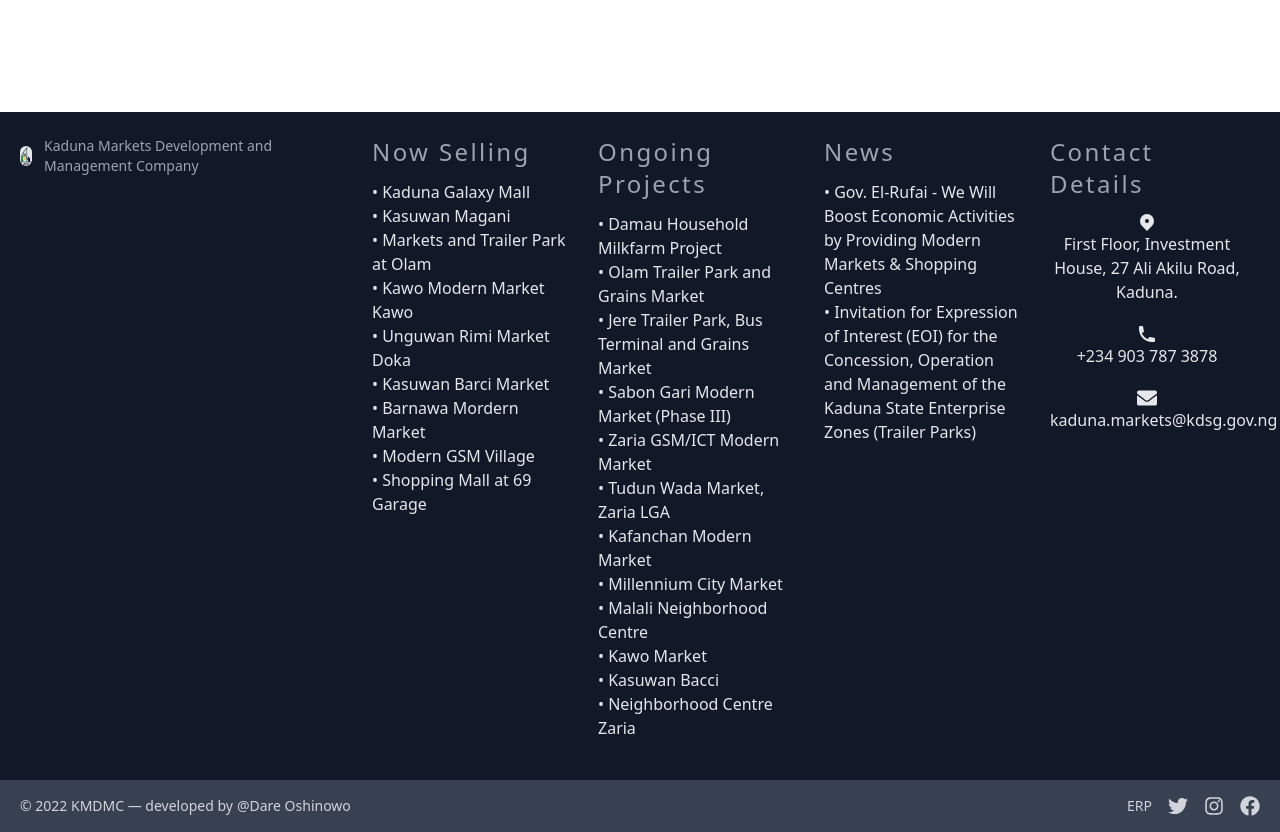
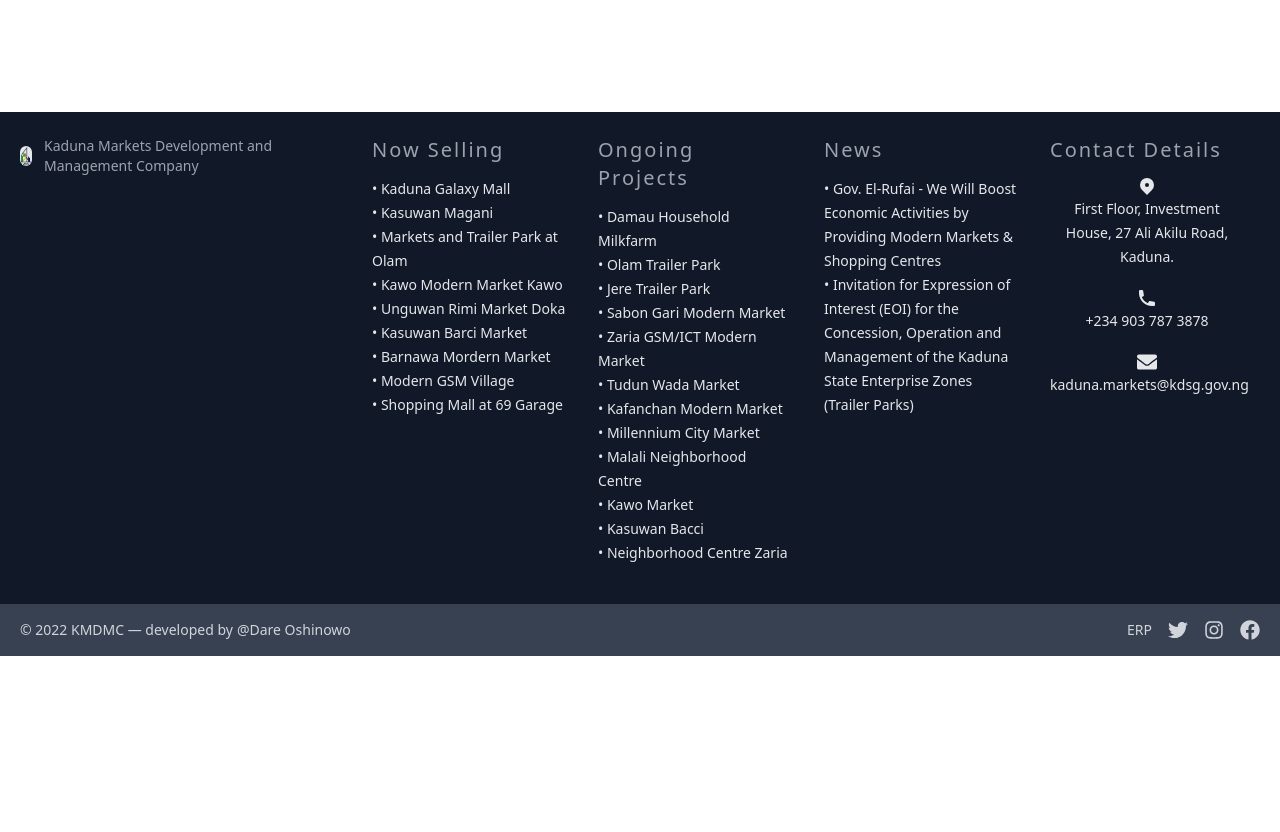
Before and after one commit to general-Dee/kmdmc, a Next.js app: page /news in a window 1280 px wide. Shown: the part 1240-2072 px from the top of the page. After the commit the page ends 1896 px from the top, so only its background shows below. Built offline with nearby package versions, Linux system fonts and the light colour scheme.

Commit message:
endtime17

```diff
--- a/components/Footer.tsx
+++ b/components/Footer.tsx
@@ -30,47 +30,47 @@
                     </li> */}
                     <li>
                         {/* <Link href={"/galaxymall"}> */}
-                            <a className="text-gray-200">&bull;  Kaduna Galaxy Mall</a>
+                            <a className="footer_body">&bull;  Kaduna Galaxy Mall</a>
                         {/* </Link> */}
                     </li>
                     <li>
                         {/* <Link href={"/kasuwanmagani"}> */}
-                            <a className="text-gray-200">&bull;  Kasuwan Magani</a>
+                            <a className="footer_body">&bull;  Kasuwan Magani</a>
                         {/* </Link> */}
                     </li>
                     <li>
                         {/* <Link href={"/olarm"}> */}
-                            <a className="text-gray-200">&bull;  Markets and Trailer Park at Olam</a>
+                            <a className="footer_body">&bull;  Markets and Trailer Park at Olam</a>
                         {/* </Link> */}
                     </li>
                     <li>
                         {/* <Link href={"/olarm"}> */}
-                            <a className="text-gray-200">&bull;  Kawo Modern Market Kawo</a>
+                            <a className="footer_body">&bull;  Kawo Modern Market Kawo</a>
                         {/* </Link> */}
                     </li>
                     <li>
                         {/* <Link href={"/ungwanrimi"}> */}
-                            <a className="text-gray-200">&bull;  Unguwan Rimi Market Doka</a>
+                            <a className="footer_body">&bull;  Unguwan Rimi Market Doka</a>
                         {/* </Link> */}
                     </li>
                     <li>
                         {/* <Link href={"/olarm"}> */}
-                            <a className="text-gray-200">&bull;  Kasuwan Barci Market</a>
+                            <a className="footer_body">&bull;  Kasuwan Barci Market</a>
                         {/* </Link> */}
                     </li>
                     <li>
                         {/* <Link href={"/olarm"}> */}
-                            <a className="text-gray-200">&bull;   Barnawa Mordern Market</a>
+                            <a className="footer_body">&bull;   Barnawa Mordern Market</a>
                         {/* </Link> */}
                     </li>
                     <li>
                         {/* <Link href={"/olarm"}> */}
-                            <a className="text-gray-200">&bull;   Modern GSM Village</a>
+                            <a className="footer_body">&bull;   Modern GSM Village</a>
                         {/* </Link> */}
                     </li>
                     <li>
                         {/* <Link href={"/olarm"}> */}
-                            <a className="text-gray-200">&bull;   Shopping Mall at 69 Garage</a>
+                            <a className="footer_body">&bull;   Shopping Mall at 69 Garage</a>
                         {/* </Link> */}
                     </li>
                     </nav>
@@ -79,41 +79,41 @@
                     <h2 className="footer_heading">Ongoing Projects</h2>
                     <nav className="list-none mb-10">
                     <li>
-                        <a className="text-gray-200 ">&bull;  Damau Household Milkfarm Project </a>
+                        <a className="footer_body">&bull;  Damau Household Milkfarm</a>
                     </li>
                     <li>
-                        <a className="text-gray-200 ">&bull;  Olam Trailer Park and Grains Market</a>
+                        <a className="footer_body">&bull;  Olam Trailer Park </a>
                     </li>
                     <li>
-                        <a className="text-gray-200 ">&bull;  Jere Trailer Park, Bus Terminal and Grains Market</a>
+                        <a className="footer_body">&bull;  Jere Trailer Park</a>
                     </li>
                     <li>
-                        <a className="text-gray-200 ">&bull;   Sabon Gari Modern Market (Phase III)</a>
+                        <a className="footer_body">&bull;   Sabon Gari Modern Market</a>
                     </li>
                     <li>
-                        <a className="text-gray-200 ">&bull;   Zaria GSM/ICT Modern Market</a>
+                        <a className="footer_body">&bull;   Zaria GSM/ICT Modern Market</a>
                     </li>
                     <li>
-                        <a className="text-gray-200 ">&bull;   Tudun Wada Market, Zaria LGA</a>
+                        <a className="footer_body">&bull;   Tudun Wada Market</a>
                     </li>
                     <li>
-                        <a className="text-gray-200 ">&bull;   Kafanchan Modern Market</a>
+                        <a className="footer_body">&bull;   Kafanchan Modern Market</a>
                     </li>
                     <li>
-                        <a className="text-gray-200 ">&bull;  Millennium City Market</a>
+                        <a className="footer_body">&bull;  Millennium City Market</a>
                     </li>
 
                     <li>
-                        <a className="text-gray-200 ">&bull;  Malali Neighborhood Centre</a>
+                        <a className="footer_body">&bull;  Malali Neighborhood Centre</a>
                     </li>
                     <li>
-                        <a className="text-gray-200">&bull;  Kawo Market</a>
+                        <a className="footer_body">&bull;  Kawo Market</a>
                     </li>
                     <li>
-                        <a className="text-gray-200 ">&bull;  Kasuwan Bacci</a>
+                        <a className="footer_body">&bull;  Kasuwan Bacci</a>
                     </li>
                     <li>
-                        <a className="text-gray-200">&bull;  Neighborhood Centre Zaria</a>
+                        <a className="footer_body">&bull;  Neighborhood Centre Zaria</a>
                     </li>
                     </nav>
                 </div>
@@ -123,12 +123,12 @@
 
                     <li>
                         <Link href={"/news"}>
-                            <a className="text-gray-200 hover:text-gray-400">&bull; Gov. El-Rufai - We Will Boost Economic Activities by Providing Modern Markets & Shopping Centres</a>
+                            <a className="footer_body hover:text-gray-400">&bull; Gov. El-Rufai - We Will Boost Economic Activities by Providing Modern Markets & Shopping Centres</a>
                         </Link>
                     </li>
                     <li>
                         <Link href={"/news"}>
-                            <a className="text-gray-200 hover:text-gray-400 text-clip">&bull; Invitation for Expression of Interest (EOI) for the Concession, Operation and Management of the Kaduna State Enterprise Zones (Trailer Parks)</a>
+                            <a className="footer_body hover:text-gray-400 text-clip">&bull; Invitation for Expression of Interest (EOI) for the Concession, Operation and Management of the Kaduna State Enterprise Zones (Trailer Parks)</a>
                         </Link>
                     </li>
                     </nav>
@@ -137,13 +137,22 @@
                     <h2 className="footer_heading">Contact Details</h2>
                     <nav className="list-none mb-10 space-y-5 text-center">
                         <li>
-                            <a className="text-gray-200 "><LocationMarkerIcon className='w-5 h-5 mx-auto'/>First Floor, Investment House, 27 Ali Akilu Road, Kaduna.</a>
+                            <a className="footer_body ">
+                                <LocationMarkerIcon className='w-5 h-5 mx-auto'/>
+                                First Floor, Investment House, 27 Ali Akilu Road, Kaduna.
+                            </a>
                         </li>
                         <li>
-                            <a className="text-gray-200 "><PhoneIcon className='w-5 h-5 mx-auto'/>+234 903 787 3878</a>
+                            <a className="footer_body ">
+                                <PhoneIcon className='w-5 h-5 mx-auto'/>
+                                +234 903 787 3878
+                            </a>
                         </li>
                         <li>
-                            <a className="text-gray-200 "><FaEnvelope className='w-5 h-5 mx-auto'/>kaduna.markets@kdsg.gov.ng</a>
+                            <a className="footer_body ">
+                                <FaEnvelope className='w-5 h-5 mx-auto'/>
+                                kaduna.markets@kdsg.gov.ng
+                            </a>
                         </li>
                     </nav>
                 </div>
--- a/components/Selling_points.tsx
+++ b/components/Selling_points.tsx
@@ -1,6 +1,6 @@
 import { ShoppingCartIcon, UserCircleIcon } from '@heroicons/react/solid'
 import React from 'react'
-import { FaHouseUser, FaMapMarkedAlt, FaStore } from 'react-icons/fa'
+import { FaChartArea, FaHouseUser, FaMapMarkedAlt, FaStore } from 'react-icons/fa'
 import { HiLightningBolt } from 'react-icons/hi'
 
 function Selling_points() {
@@ -14,15 +14,13 @@
                 <p className="leading-relaxed text-xl md:text-2xl lg:text-3xl">Markets</p>
             </div>
             <div className="p-4 sm:w-1/4 w-1/2">
-                {/* <ShoppingCartIcon  '/> */}
-                {/* <FaMapMarkedAlt/> */}
-                <FaStore className='w-10 h-10 mx-auto my-5 text-gray-900 md:w-12 md:h-12 lg:w-18 lg:h-18'/>
-                <h2 className="title-font font-medium text-xl md:text-2xl lg:text-3xl text-gray-900">+10,000</h2>
-                <p className="leading-relaxed text-xl md:text-2xl lg:text-3xl">Shops</p>
+                <FaChartArea className='w-10 h-10 mx-auto my-5 text-gray-900 md:w-12 md:h-12 lg:w-18 lg:h-18' />
+                <h2 className="title-font font-medium text-xl md:text-2xl lg:text-3xl text-gray-900">23</h2>
+                <p className="leading-relaxed text-xl md:text-2xl lg:text-3xl">Local Government Areas</p>
             </div>
             <div className="p-4 sm:w-1/4 w-1/2">
                 <HiLightningBolt className='w-10 h-10 mx-auto my-5 text-gray-900 md:w-12 md:h-12 lg:w-18 lg:h-18 '/>
-                <h2 className="title-font font-medium text-xl md:text-2xl lg:text-3xl text-gray-900">5</h2>
+                <h2 className="title-font font-medium text-xl md:text-2xl lg:text-3xl text-gray-900">7</h2>
                 <p className="leading-relaxed text-xl md:text-2xl lg:text-3xl">Completed Projects</p>
             </div>
             <div className="p-4 sm:w-1/4 w-1/2">
--- a/components/Team.tsx
+++ b/components/Team.tsx
@@ -52,7 +52,7 @@
               <Image src="/img/gm.jpg" width={500} height={240} alt="team" className="flex-shrink-0 rounded-lg w-full h-56 object-cover object-center mb-4"/>
               <div className="w-full">
                 <h2 className="title-font font-medium text-lg text-gray-900">Yemi Bakare</h2>
-                <p className="mb-4">General Manager Operations</p>
+                <p className="mb-4">General Manager, Operations</p>
                 <span className="inline-flex ml-2 text-gray-500 hover:cursor-pointer hover:text-slate-200 transition">
                   {/* <Link href={"https://twitter.com/YemieBakare"}>
                     <svg fill="none" stroke="currentColor" stroke-linecap="round" stroke-linejoin="round" stroke-width="2" className="w-5 h-5" viewBox="0 0 24 24">
--- a/styles/globals.css
+++ b/styles/globals.css
@@ -89,6 +89,10 @@
     }
 
     .footer_heading {
-        @apply text-2xl text-gray-400 tracking-widest mb-3
+        @apply text-xl text-gray-400 tracking-widest mb-3
+    }
+
+    .footer_body {
+        @apply text-gray-200 text-sm
     }
 }
```
